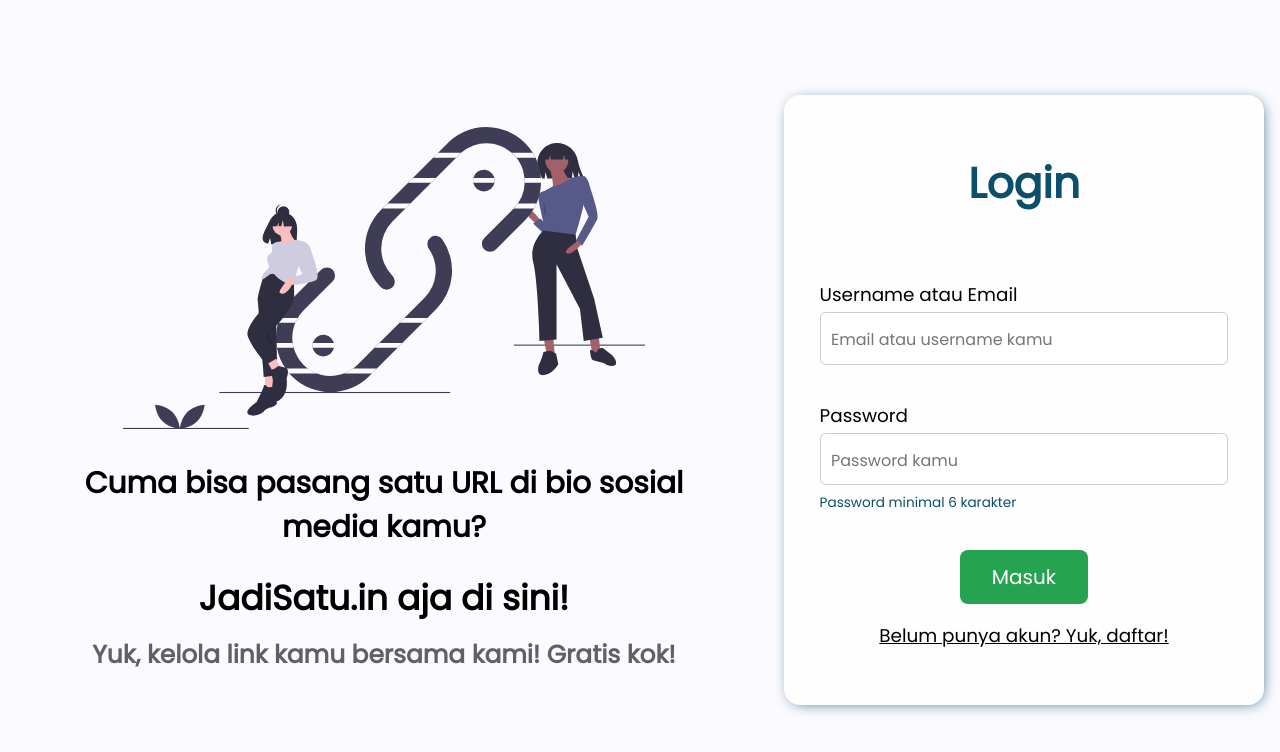
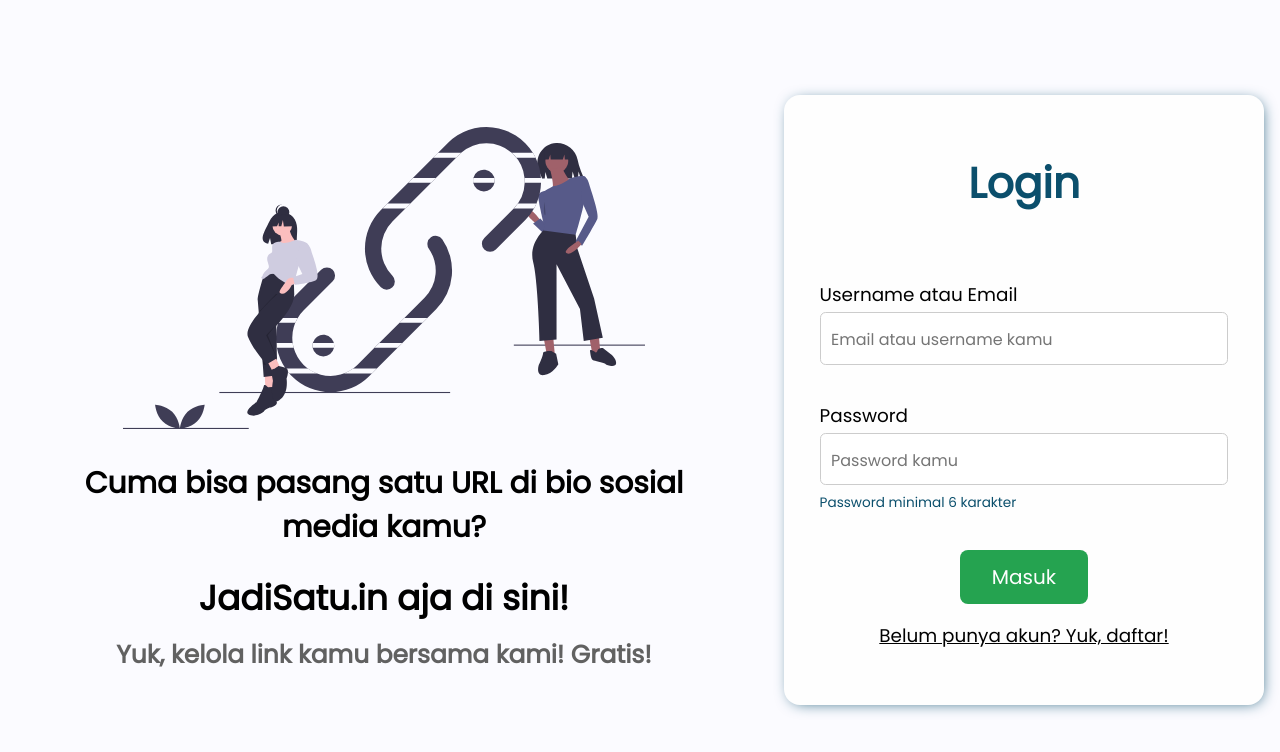
Before and after one commit to ilhamabdulm/pohonurl, a React (Create React App) app in the folder client/: page / in a window 1280 px wide. Shown: the top 752 px of the page. Built offline with nearby package versions, Linux system fonts and the light colour scheme.

Commit message:
change text

```diff
--- a/client/src/pages/AuthPage/index.jsx
+++ b/client/src/pages/AuthPage/index.jsx
@@ -24,7 +24,7 @@
         <figcaption>
           <h3>Cuma bisa pasang satu URL di bio sosial media kamu?</h3>
           <h2>JadiSatu.in aja di sini!</h2>
-          <h4>Yuk, kelola link kamu bersama kami! Gratis kok!</h4>
+          <h4>Yuk, kelola link kamu bersama kami! Gratis!</h4>
         </figcaption>
       </figure>
       <aside className={styles['auth-area']}>
```
